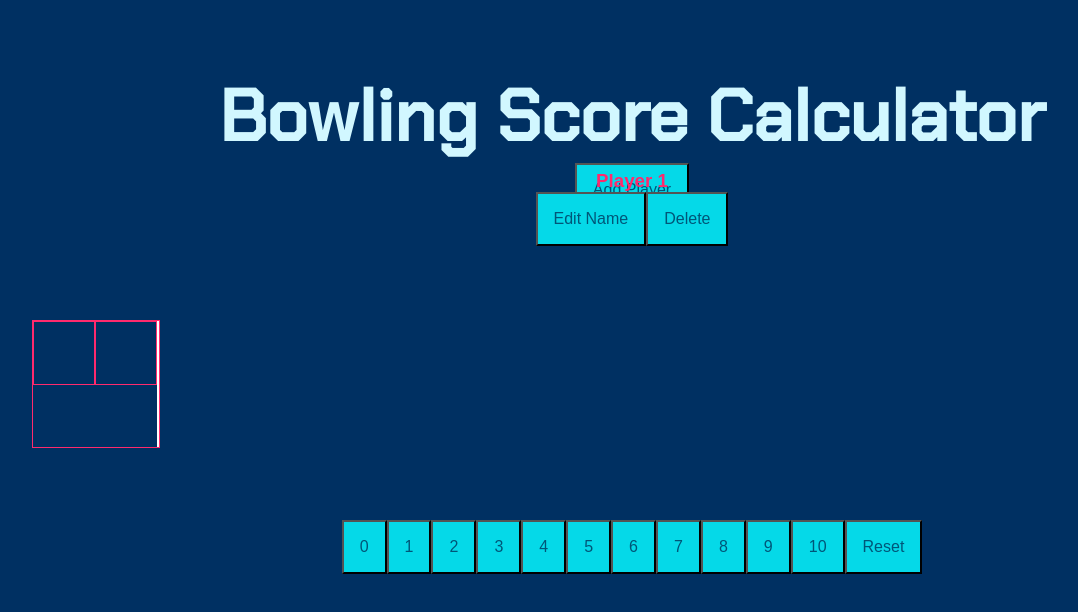
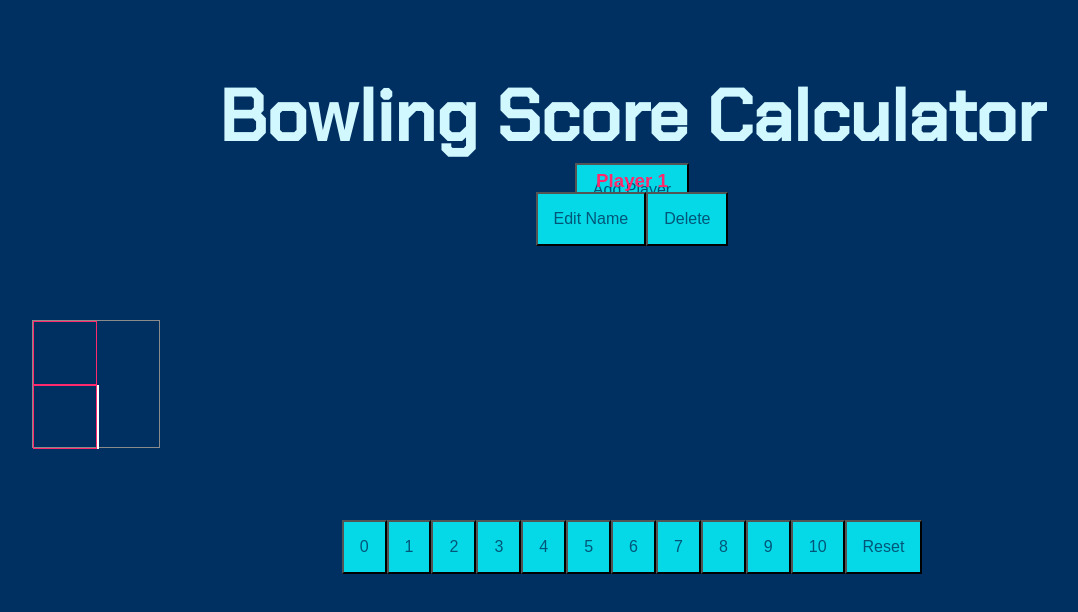
Before and after one commit to krissfrandsen/bowling-calculator, a Vue app: page / in a window 1280 px wide. Shown: the top 612 px of the page, without its empty margins (8-1086 px from the left). Built offline with nearby package versions, Linux system fonts and the light colour scheme.

Commit message:
solved merge conflict

```diff
--- a/src/components/FinalScorecardItem.vue
+++ b/src/components/FinalScorecardItem.vue
@@ -1,9 +1,11 @@
 <template>
   <div class="final-score-card">
+    <div class="container">
       <section class="first"></section>
       <section class="second"></section>
       <section class="third"></section>
-  <section class=""></section>
+    </div>
+    <section class="result"></section>
   </div>
 </template>
 
@@ -17,15 +19,35 @@ export default class FinalScorecardItem extends Vue {
 </script>
 
 <style scoped lang="scss">
-.scorecard {
-
+.final-score-card {
+  display: flex;
+  flex-wrap: wrap;
   width: 8rem;
   height: 8rem;
-    border: 1px solid black;
+  border: 1px solid #8b8b8b;
+  .container {
+    display: flex;
+    flex-direction: row;
+    width: 8rem;
   }
-.first-score {
-    width: 3.5rem;
-    height: 3.5rem;
-    border: 1px solid white;
+  .first {
+    width: 4rem;
+    height: 4rem;
+  }
+  .second {
+    @extend .first-score;
+    border: 1px solid #8b8b8b;
+    border-style: none none solid solid;
+  }
+  .third {
+    @extend .first-score;
+    border: 1px solid #8b8b8b;
+    border-style: none none solid solid;
+  }
+  .result {
+    align-self: flex-end;
+    width: 8rem;
+    height: 4rem;
+  }
 }
 </style>
--- a/src/components/ScorecardItem.vue
+++ b/src/components/ScorecardItem.vue
@@ -18,11 +18,17 @@ export default class ScorecardItem extends Vue {
 <style scoped lang="scss">
 .scorecard {
   display: flex;
+  flex-wrap: wrap;
+  width: 8rem;
+  height: 8rem;
+  border: 1px solid #8b8b8b;
+  .container {
+    display: flex;
     flex-direction: row;
     width: 8rem;
     height: 8rem;
     border: 1px solid #ff2a6d;
-
+  }
   .first-score {
     width: 4rem;
     height: 4rem;
@@ -33,8 +39,6 @@ export default class ScorecardItem extends Vue {
   }
   .result {
     border: 1px solid white;
-
   }
 }
-
 </style>
```
Also changed, not shown: src/components/Player.vue (+7 -8 lines). Lines whose indentation alone changed are shown as unchanged.
